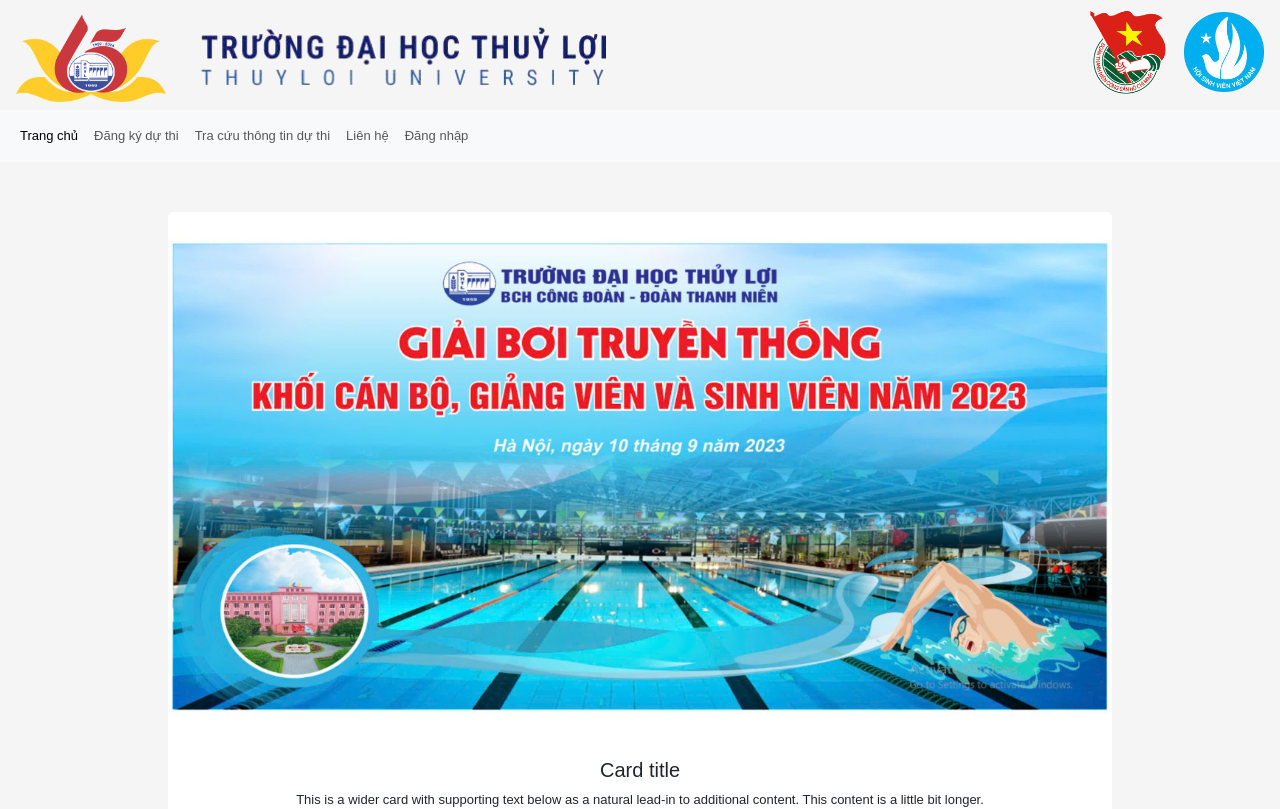
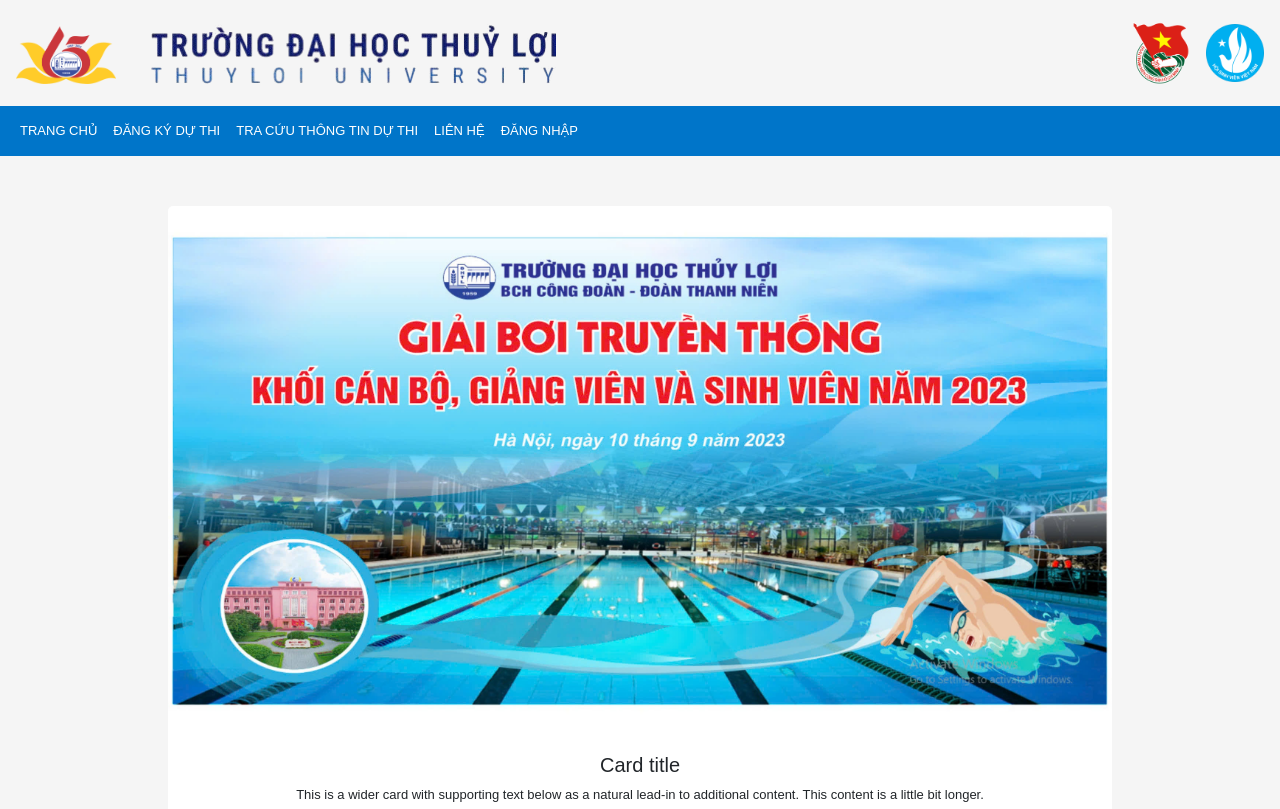
Before and after one commit to Trung381/Swimming_tournament_of_Tlu, a React (Create React App) app in the folder frontend/: page / in a window 1280 px wide. Shown: the top 809 px of the page. Built offline with nearby package versions, Linux system fonts and the light colour scheme.

Commit message:
feature: add edit and delete function to account management

```diff
--- a/frontend/src/components/footer/footer.css
+++ b/frontend/src/components/footer/footer.css
@@ -1,5 +1,5 @@
 .footer {
-    background-color: #3180cf;
+    background-color: #0075c9;
     color: #FFFFFF;
     text-align: center;
     padding: 1px 0;
--- a/frontend/src/components/home/score.js
+++ b/frontend/src/components/home/score.js
@@ -455,10 +455,6 @@ function Score({ role }) {
           </div>
         </div>
       </div>
-
-      <footer className="mt-5 text-center">
-        <p>© 2024 Đoàn thanh niên, Trường Đại học Thủy lợi</p>
-      </footer>
     </div>
   );
 }
--- a/frontend/src/components/modals/account.js
+++ b/frontend/src/components/modals/account.js
@@ -1,5 +1,5 @@
 import axios from "axios";
-import { useState } from "react";
+import { useEffect, useState } from "react";
 
 const AccountModal = (props) => {
   const [role, setRole] = useState('');
@@ -12,6 +12,11 @@ const AccountModal = (props) => {
     'thuky': 'Thư ký',
     'giamsat': 'Giám sát'
   }
+
+  useEffect(() => {
+    setAccountName(props.formData.accountName);
+    setRole(props.formData.role);
+  }, [props.formData]);
 
   const handleSelectOneOfRoles = (role) => {
     setRole(role);
@@ -40,7 +45,6 @@ const AccountModal = (props) => {
       })
       props.fetchAccounts();
       resetForm();
-      alert(res.status);
     }
     catch (error) {
       console.log(error);
--- a/frontend/src/components/navbars/InspectorNavbar.js
+++ b/frontend/src/components/navbars/InspectorNavbar.js
@@ -16,17 +16,17 @@ function InspectorNavbar(props) {
               <div className="collapse navbar-collapse" id="navbarNavDropdown">
                 <ul className="navbar-nav">
                   <li className="nav-item">
-                    <Link className="nav-link active" aria-current="page" to='' onClick={(e) =>props.handleReLoad(e, '/home')}>Trang chủ</Link>
+                    <Link className="nav-link" aria-current="page" to='' onClick={(e) =>props.handleReLoad(e, '/home')}>TRANG CHỦ</Link>
                   </li>
                   <li className="nav-item">
-                    <Link className="nav-link" aria-current="page" to='/score'>Giám sát kết quả</Link>
+                    <Link className="nav-link" aria-current="page" to='/score'>GIÁM SÁT KẾT QUẢ</Link>
                   </li>
                   <li className="nav-item">
-                    <Link className="nav-link" to="/contact">Liên hệ</Link>
+                    <Link className="nav-link" to="/contact">LIÊN HỆ</Link>
                   </li>
                   <li className="nav-item">
                     {/* <Link className="nav-link" to="" onClick={(e) => props.logoutClick(e)}>Đăng xuất</Link> */}
-                    <a className="nav-link" href="/" onClick={props.logoutClick}>Đăng xuất</a>
+                    <a className="nav-link" href="/" onClick={props.logoutClick}>ĐĂNG XUẤT</a>
                   </li>
                 </ul>
               </div>
--- a/frontend/src/components/navbars/Navbar.css
+++ b/frontend/src/components/navbars/Navbar.css
@@ -1,16 +1,47 @@
 /* Navbar.css */
+:root {
+  --header-color: #0075c9;
+  --text-color: #ffffff;
+  --nav-item-hover-color: #005baa;
+  --dropdown-menu-color: #0190f3;
+  --dropdown-menu-item-hover-color: #0190f3;
+  --background-active-color: #005baa;
+}
+
+.navbar {
+  background-color: var(--header-color) !important;
+  color: var(--text-color) !important;
+  padding: 0;
+}
+
+.nav-link.active {
+  color: var(--text-color) !important;
+}
+
 .nav-item {
     position: relative;
+    height: 50px;
+    line-height: 34px;
+}
+
+.nav-link {
+  color: var(--text-color);
+}
+
+.nav-link:hover {
+  color: var(--text-color);
 }
 
 .dropdown-menu {
   display: none;
   position: absolute;
-    top: 100%;
+  top: 99%;
   left: 0;
-    background-color: rgb(230, 247, 249);
-    box-shadow: 0 4px 8px rgba(0, 0, 0, 0.1);
+  background-color: var(--nav-item-hover-color);
+  /* box-shadow: 0 4px 8px rgba(0, 0, 0, 0.1); */
   z-index: 1000;
+  padding: 0;
+  border-radius: 0;
 }
 
 .nav-item:hover .dropdown-menu {
@@ -18,8 +49,7 @@
 }
 
 .nav-item:hover {
-    background-color: rgb(230, 247, 249);
-    /* border: 1px solid rgb(180, 180, 180); */
+  background-color: var(--nav-item-hover-color);
 }
 
 .dropdown-item {
@@ -27,8 +57,10 @@
   cursor: pointer;
   white-space: nowrap;
   font-size: 13px;
+  color: var(--text-color);
 }
 
 .dropdown-item:hover {
-    background-color: #f1f1f1;
+  background-color: var(--header-color);
+  color: var(--text-color);
 }
--- a/frontend/src/components/navbars/OrganizingCommitteeNavbar.js
+++ b/frontend/src/components/navbars/OrganizingCommitteeNavbar.js
@@ -16,13 +16,13 @@ function OrganizingCommitteeNavbar(props) {
               <div className="collapse navbar-collapse" id="navbarNavDropdown">
                 <ul className="navbar-nav">
                   <li className="nav-item">
-                    <Link className="nav-link active" aria-current="page" to='' onClick={(e) =>props.handleReLoad(e, '/home')}>Trang chủ</Link>
+                    <Link className="nav-link" aria-current="page" to='' onClick={(e) =>props.handleReLoad(e, '/home')}>TRANG CHỦ</Link>
                   </li>
                   <li className="nav-item">
-                    <Link className="nav-link" aria-current="page" to='/account'>Tài khoản</Link>
+                    <Link className="nav-link" aria-current="page" to='/account'>QUẢN LÝ TÀI KHOẢN</Link>
                   </li>
                   <li className="nav-item dropdown">
-                    <Link className="nav-link" aria-current="page" to='/contestant'>Thí sinh dự thi<i className="bi bi-caret-down-fill"></i></Link>
+                    <Link className="nav-link" aria-current="page" to='/contestant'>THÍ SINH DỰ THI<i className="bi bi-caret-down-fill"></i></Link>
                     <ul className="dropdown-menu">
                       <li><Link className="dropdown-item" to="/contestant">Quản lý thông tin</Link></li>
                       <li><Link className="dropdown-item" to="">Gửi email dự thi</Link></li>
@@ -30,14 +30,14 @@ function OrganizingCommitteeNavbar(props) {
                     </ul>
                   </li>
                   <li className="nav-item">
-                    <Link className="nav-link" aria-current="page" to='/score'>Kết quả chốt</Link>
+                    <Link className="nav-link" aria-current="page" to='/score'>KẾT QUẢ THI ĐẤU</Link>
                   </li>
                   <li className="nav-item">
-                    <Link className="nav-link" to="/contact">Liên hệ</Link>
+                    <Link className="nav-link" to="/contact">LIÊN HỆ</Link>
                   </li>
                   <li className="nav-item">
                     {/* <Link className="nav-link" to="" onClick={(e) => props.logoutClick(e)}>Đăng xuất</Link> */}
-                    <a className="nav-link" href="/" onClick={props.logoutClick}>Đăng xuất</a>
+                    <a className="nav-link" href="/" onClick={props.logoutClick}>ĐĂNG XUẤT</a>
                   </li>
 
                 </ul>
--- a/frontend/src/components/navbars/RefereeNavbar.js
+++ b/frontend/src/components/navbars/RefereeNavbar.js
@@ -16,17 +16,17 @@ function RefereeNavbar(props) {
               <div className="collapse navbar-collapse" id="navbarNavDropdown">
                 <ul className="navbar-nav">
                   <li className="nav-item">
-                    <Link className="nav-link active" aria-current="page" to='' onClick={(e) =>props.handleReLoad(e, '/home')}>Trang chủ</Link>
+                    <Link className="nav-link" aria-current="page" to='' onClick={(e) =>props.handleReLoad(e, '/home')}>TRANG CHỦ</Link>
                   </li>
                   <li className="nav-item">
-                    <Link className="nav-link" aria-current="page" to='/score'>Nhập kết quả</Link>
+                    <Link className="nav-link" aria-current="page" to='/score'>NHẬP KẾT QUẢ</Link>
                   </li>
                   <li className="nav-item">
-                    <Link className="nav-link" to="/contact">Liên hệ</Link>
+                    <Link className="nav-link" to="/contact">LIÊN HỆ</Link>
                   </li>
                   <li className="nav-item">
                     {/* <Link className="nav-link" to="" onClick={(e) => props.logoutClick(e)}>Đăng xuất</Link> */}
-                    <a className="nav-link" href="/" onClick={props.logoutClick}>Đăng xuất</a>
+                    <a className="nav-link" href="/" onClick={props.logoutClick}>ĐĂNG XUẤT</a>
                   </li>
 
                 </ul>
--- a/frontend/src/components/navbars/SecretaryNavbar.js
+++ b/frontend/src/components/navbars/SecretaryNavbar.js
@@ -16,13 +16,13 @@ function SecretaryNavbar(props) {
               <div className="collapse navbar-collapse" id="navbarNavDropdown">
                 <ul className="navbar-nav">
                   <li className="nav-item">
-                    <Link className="nav-link active" aria-current="page" to='' onClick={(e) =>props.handleReLoad(e, '/home')}>Trang chủ</Link>
+                    <Link className="nav-link" aria-current="page" to='' onClick={(e) =>props.handleReLoad(e, '/home')}>TRANG CHỦ</Link>
                   </li>
                   <li className="nav-item">
-                    <Link className="nav-link" aria-current="page" to='/competition_category'>Hạng mục thi đấu</Link>
+                    <Link className="nav-link" aria-current="page" to='/competition_category'>HẠNG MỤC THI ĐẤU</Link>
                   </li>
                   <li className="nav-item dropdown">
-                    <Link className="nav-link" aria-current="page" to='/contestant'>Thí sinh dự thi<i className="bi bi-caret-down-fill"></i></Link>
+                    <Link className="nav-link" aria-current="page" to='/contestant'>THÍ SINH DỰ THI<i className="bi bi-caret-down-fill"></i></Link>
                     <ul className="dropdown-menu">
                       <li><Link className="dropdown-item" to="/contestant">Quản lý thông tin</Link></li>
                       <li><Link className="dropdown-item" to="">Gửi email dự thi</Link></li>
@@ -30,7 +30,7 @@ function SecretaryNavbar(props) {
                     </ul>
                   </li>
                   <li className="nav-item dropdown">
-                    <Link className="nav-link" to="/score" aria-expanded="false">Kết quả</Link>
+                    <Link className="nav-link" to="/score" aria-expanded="false">KẾT QUẢ</Link>
                     <ul className="dropdown-menu">
                       <li><Link className="dropdown-item" to="">Action</Link></li>
                       <li><Link className="dropdown-item" to="">Another action</Link></li>
@@ -38,11 +38,11 @@ function SecretaryNavbar(props) {
                     </ul>
                   </li>
                   <li className="nav-item">
-                    <Link className="nav-link" to="/contact">Liên hệ</Link>
+                    <Link className="nav-link" to="/contact">LIÊN HỆ</Link>
                   </li>
                   <li className="nav-item">
                     {/* <Link className="nav-link" to="" onClick={(e) => props.logoutClick(e)}>Đăng xuất</Link> */}
-                    <a className="nav-link" href="/" onClick={props.logoutClick}>Đăng xuất</a>
+                    <a className="nav-link" href="/" onClick={props.logoutClick}>ĐĂNG XUẤT</a>
                   </li>
                 </ul>
               </div>
--- a/frontend/src/components/navbars/navbar_not_logged_in_yet.js
+++ b/frontend/src/components/navbars/navbar_not_logged_in_yet.js
@@ -1,4 +1,4 @@
-import { Link, useNavigate } from "react-router-dom";
+import { Link} from "react-router-dom";
 import './Navbar.css';
 
 function NavbarNotLogged(props) {
@@ -25,22 +25,22 @@ function NavbarNotLogged(props) {
           <div className="collapse navbar-collapse" id="navbarNavDropdown">
             <ul className="navbar-nav">
               <li className="nav-item">
-                <Link className="nav-link active" aria-current="page" to='' onClick={(e) =>props.handleReLoad(e, '/')}>Trang chủ</Link>
+                <Link className="nav-link" aria-current="page" to='' onClick={(e) =>props.handleReLoad(e, '/')}>TRANG CHỦ</Link>
               </li>
               <li className="nav-item">
                 {/* <Link className="nav-link" aria-current="page" to='/register'>Đăng ký dự thi</Link> */}
-                <a className="nav-link" href="#registerModal" aria-current="page" data-bs-toggle="modal" data-bs-target="#registerModal">Đăng ký dự thi</a>
+                <a className="nav-link" href="#registerModal" aria-current="page" data-bs-toggle="modal" data-bs-target="#registerModal">ĐĂNG KÝ DỰ THI</a>
               </li>
               <li className="nav-item">
-                <a className="nav-link" href="#lookUpInfoModal" aria-current="page" data-bs-toggle="modal" data-bs-target="#lookUpInfoModal">Tra cứu thông tin dự thi</a>
+                <a className="nav-link" href="#lookUpInfoModal" aria-current="page" data-bs-toggle="modal" data-bs-target="#lookUpInfoModal">TRA CỨU THÔNG TIN DỰ THI</a>
               </li>
               <li className="nav-item">
-                <Link className="nav-link" to="/contact">Liên hệ</Link>
+                <Link className="nav-link" to="/contact">LIÊN HỆ</Link>
               </li>
               <li className="nav-item">
                 {/* <Link className="nav-link" data-bs-toggle="modal" data-bs-target="#login" to="#login" >Đăng nhập</Link> */}
                 {/* <Link className="nav-link" to="" onClick={handleLoginClick}>Đăng nhập</Link> */}
-                <a className="nav-link" href="/login" >Đăng nhập</a>
+                <a className="nav-link" href="/login" >ĐĂNG NHẬP</a>
               </li>
             </ul>
           </div>
--- a/frontend/src/components/welcome/logo.js
+++ b/frontend/src/components/welcome/logo.js
@@ -4,20 +4,19 @@
 
 function Logo() {
   return (
-        <div className="m-2 d-flex justify-content-between">
+    <div className="m-2 d-flex justify-content-between align-items-center">
       <div>
-                <img src="/image/65.png" className="mx-2" width="150px" />
-                <img src="/image/ten_truong.png" className="mx-2" heigh="45px" />
+        <img src="/image/65.png" className="mx-2" width="100px"/>
+        <img src="/image/ten_truong.png" className="mx-2" heigh="38px" />
         {/* <img src="/image/dtn.png" className="mx-2" width="45px"/>
         <img src="/image/hsv.png" className="mx-2" width="45px"/> */}
       </div>
       <div>
         <div>
-                    <img src="/image/dtn.png" className="mx-2" width="80px" />
-                    <img src="/image/hsv.png" className="mx-2" width="80px" />
+          <img src="/image/dtn.png" className="mx-2" width="58px" />
+          <img src="/image/hsv.png" className="mx-2" width="58px" />
         </div>
         {/* <div>
-
           <img src="/image/hsv.png" className="mx-2" width="45px" />
         </div> */}
       </div>
```
Also changed, not shown: frontend/src/components/home/AccountManagement.js (+54 -6 lines), frontend/src/data/data.json (+36 -1 lines). Lines whose indentation alone changed are shown as unchanged.
